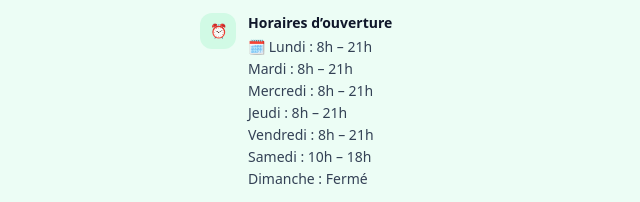
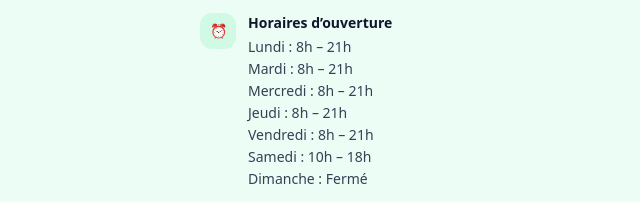
Before and after one commit to jnunne-hub/chanmenro, a plain HTML site: page index.html in a window 1280 px wide. Shown: the part 7184-7386 px from the top of the page, 460-1100 px from the left. Drawn offline with nearby package versions, Linux system fonts and the light colour scheme.

Commit message:
Update opening hours format for Monday
Removed emoji from Monday's opening hours.

```diff
--- a/index.html
+++ b/index.html
@@ -595,7 +595,7 @@
             <div>
               <p class="font-semibold text-slate-900">Horaires d’ouverture</p>
               <ul class="mt-1 space-y-0.5">
-                <li>🗓️ Lundi : 8h – 21h</li>
+                <li>Lundi : 8h – 21h</li>
                 <li>Mardi : 8h – 21h</li>
                 <li>Mercredi : 8h – 21h</li>
                 <li>Jeudi : 8h – 21h</li>
```
